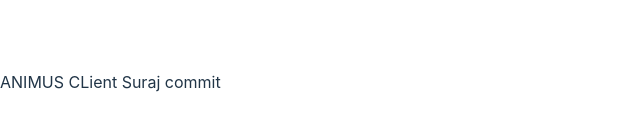
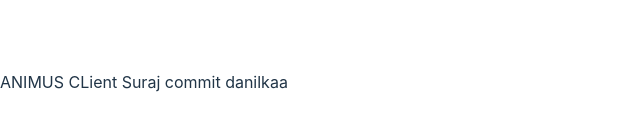
Before and after one commit to Danilka-Akarawita/ANIMUS, a React (Vite) app in the folder client/ANIMUS/: page / in a window 1280 px wide. Shown: the part 318-448 px from the top of the page, without its empty margins (0-640 px from the left). Built offline with nearby package versions, Linux system fonts and the light colour scheme.

Commit message:
danilka test

```diff
--- a/client/ANIMUS/src/App.jsx
+++ b/client/ANIMUS/src/App.jsx
@@ -1,7 +1,7 @@
 import React from "react";
 
 function App(props) {
-  return <div>ANIMUS CLient Suraj commit</div>;
+  return <div>ANIMUS CLient Suraj commit danilkaa</div>;
 }
 
 export default App;
```
